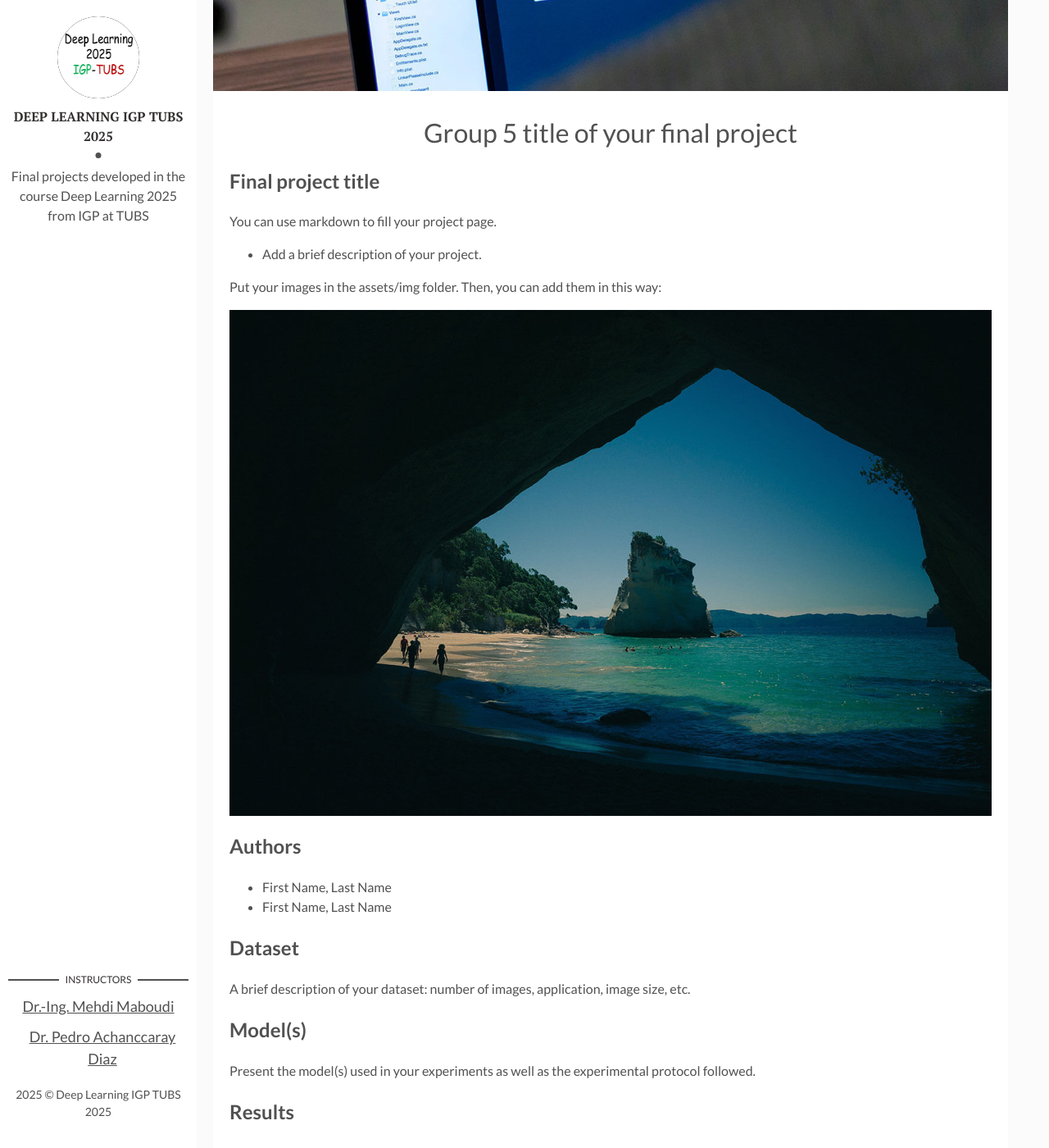
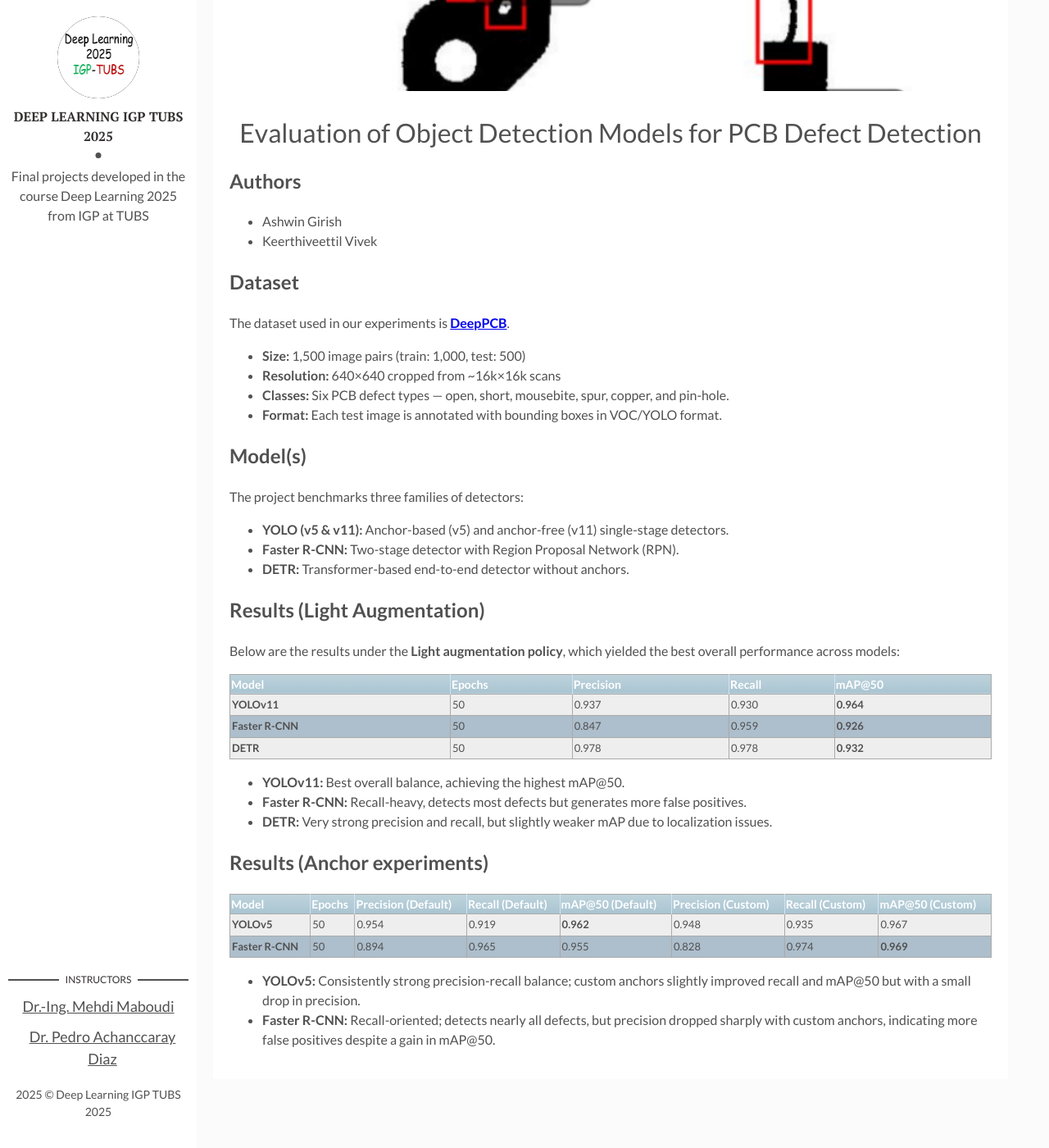
Before and after one commit to Deep-Learning-IGP-TUBS-SoSe2025/Deep-Learning-IGP-TUBS-SoSe2025.github.io, a Jekyll site: the page built from _posts/2025-04-14-Group_5.markdown, in a window 1280 px wide and 1400 px high, scrolled down 409 px. Shown: the whole window at 82% size. Built offline with Jekyll 4.4.1, drawn with Linux system fonts in a browser that asks for light colours; some of the changed text lies outside the part shown.

Commit message:
update group 5

```diff
--- a/_posts/2025-04-14-Group_5.markdown
+++ b/_posts/2025-04-14-Group_5.markdown
@@ -1,32 +1,51 @@
 ---
 layout: post
-title: Group 5 title of your final project
+title: Evaluation of Object Detection Models for PCB Defect Detection
 date: 2025-04-14 13:32:20 +0300
 description: Project description # Add post description (optional)
-img: how-to-start.jpg # Add image post (optional), put your image in assets/img/
+img: group-5-cover.png # Add image post (optional), put your image in assets/img/
 fig-caption: # Add figcaption (optional)
 tags: [Projects]
 ---
 
-## Final project title
-
-You can use markdown to fill your project page.
-
-- Add a brief description of your project.
-
-Put your images in the assets/img folder. Then, you can add them in this way:
-
-![My Figure]({{site.baseurl}}/assets/img/we-in-rest.jpg)
-
 ## Authors
- - First Name, Last Name
- - First Name, Last Name
+ - Ashwin Girish
+ - Keerthiveettil Vivek
 
 ## Dataset
-A brief description of your dataset: number of images, application, image size, etc.
+The dataset used in our experiments is [**DeepPCB**](https://github.com/tangsanli5201/DeepPCB).
+- **Size:** 1,500 image pairs (train: 1,000, test: 500)
+- **Resolution:** 640×640 cropped from ~16k×16k scans
+- **Classes:** Six PCB defect types — open, short, mousebite, spur, copper, and pin-hole.
+- **Format:** Each test image is annotated with bounding boxes in VOC/YOLO format.
 
 ## Model(s)
-Present the model(s) used in your experiments as well as the experimental protocol followed.
+The project benchmarks three families of detectors:
 
-## Results
-Show your results and comment them briefly.
+- **YOLO (v5 & v11):** Anchor-based (v5) and anchor-free (v11) single-stage detectors.
+- **Faster R-CNN:** Two-stage detector with Region Proposal Network (RPN).
+- **DETR:** Transformer-based end-to-end detector without anchors.
+
+##  Results (Light Augmentation)
+
+Below are the results under the **Light augmentation policy**, which yielded the best overall performance across models:
+
+| Model       | Epochs | Precision | Recall | mAP@50 |
+|-------------|--------|-----------|--------|--------|
+| **YOLOv11** | 50     | 0.937     | 0.930  | **0.964** |
+| **Faster R-CNN** | 50 | 0.847     | 0.959  | **0.926** |
+| **DETR**    | 50     | 0.978     | 0.978  | **0.932** |
+
+- **YOLOv11:** Best overall balance, achieving the highest mAP@50.
+- **Faster R-CNN:** Recall-heavy, detects most defects but generates more false positives.
+- **DETR:** Very strong precision and recall, but slightly weaker mAP due to localization issues.
+
+## Results (Anchor experiments)
+
+| Model        | Epochs | Precision (Default) | Recall (Default) | mAP@50 (Default) | Precision (Custom) | Recall (Custom) | mAP@50 (Custom) |
+|--------------|--------|----------------------|------------------|------------------|--------------------|-----------------|-----------------|
+| **YOLOv5**       | 50     | 0.954                | 0.919            | **0.962**            | 0.948              | 0.935           | 0.967           |
+| **Faster R-CNN** | 50     | 0.894                | 0.965            | 0.955            | 0.828              | 0.974           | **0.969**           |
+
+- **YOLOv5:** Consistently strong precision-recall balance; custom anchors slightly improved recall and mAP@50 but with a small drop in precision.
+- **Faster R-CNN:** Recall-oriented; detects nearly all defects, but precision dropped sharply with custom anchors, indicating more false positives despite a gain in mAP@50.
```
Also changed, not shown: assets/img/group-5-cover.png (added).
